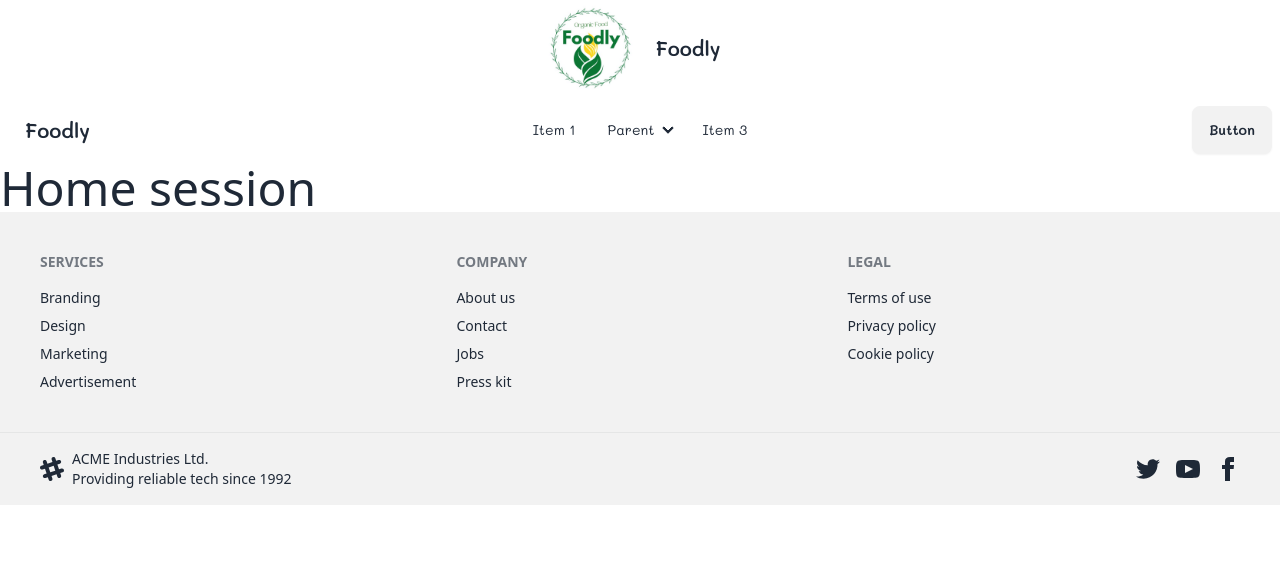
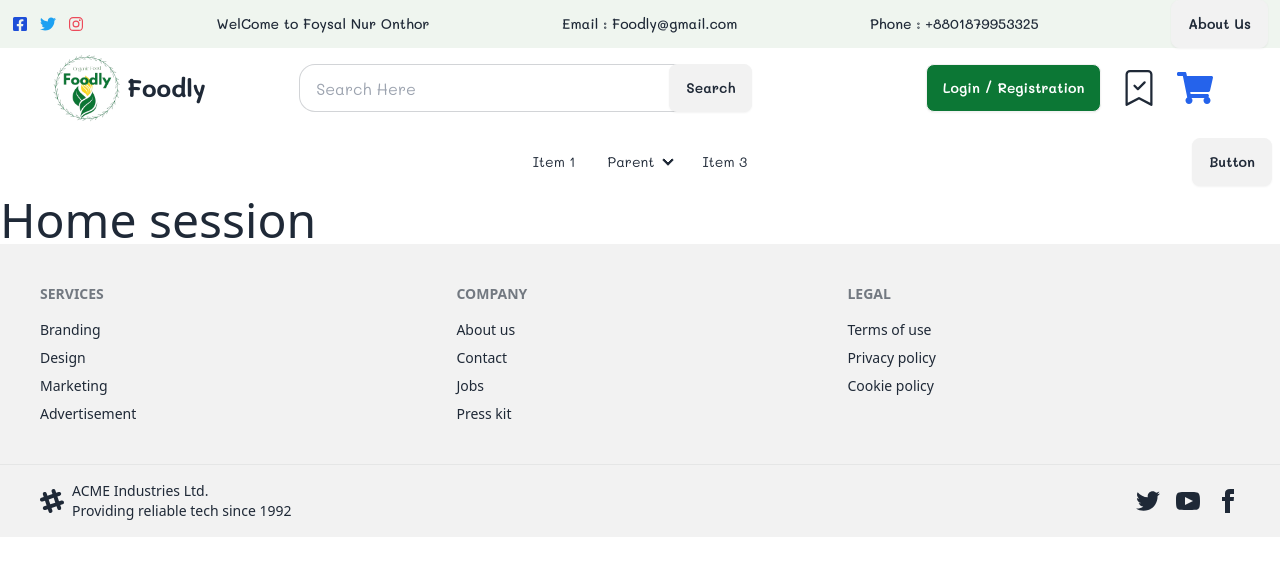
Before and after one commit to Foysal79/Foodly, a React (Vite) app: page / in a window 1280 px wide. Shown: the top 576 px of the page. Built offline with nearby package versions, Linux system fonts and the light colour scheme.

Commit message:
add naver session

```diff
--- a/package.json
+++ b/package.json
@@ -14,6 +14,7 @@
     "match-sorter": "^6.3.1",
     "react": "^18.2.0",
     "react-dom": "^18.2.0",
+    "react-icons": "^4.12.0",
     "react-router-dom": "^6.21.0",
     "sort-by": "^1.2.0"
   },
--- a/src/Pages/Navber/Navbar.jsx
+++ b/src/Pages/Navber/Navbar.jsx
@@ -1,12 +1,52 @@
+import { FaFacebookSquare, FaShoppingCart, FaTwitter } from "react-icons/fa";
+import { IoLogoInstagram } from "react-icons/io5";
+import { BsBookmarkCheck } from "react-icons/bs";
+
 const Navbar = () => {
   return (
-    <div className="font-Mali">
+    <div className="font-Mali  ">
+
+      <div className="flex justify-between items-center md:px-3 bg-[#EFF5EF] px-5 " >
+        <div className="flex justify-between space-x-3 " >
+        <FaFacebookSquare className="text-blue-700" />
+        <FaTwitter className="text-[#1DA1F2]" />
+        <IoLogoInstagram className="text-[#EC4A5A]" />
+
+        </div>
         <div>
-        <div className="flex justify-center items-center">
-          <img
-            className="w-24 "
-            src="/src/assets/Green Leaf Aesthetic Organic Skincare Logo.jpg" alt=""/>
-          <a className="btn btn-ghost text-xl">Foodly</a>
+          <h2 className="text-sm font-medium" >WelCome to Foysal Nur Onthor</h2>
+        </div>
+        <div>
+          <h2 className="text-sm font-medium" > Email : Foodly@gmail.com </h2>
+
+        </div>
+        <div>
+        <h2 className="text-sm font-medium" > Phone : +8801879953325 </h2>
+
+        </div>
+        <div>
+          <button className="btn" >About Us</button>
+        </div>
+      </div>
+
+      <div className="flex justify-around  items-center" >
+        <div className="flex justify-between items-center  " >
+          <img className="w-20" src="/src/assets/Green_Leaf_Aesthetic_Organic_Skincare_Logo-removebg-preview.png" alt="" />
+          <h2 className="text-2xl font-bold" >Foodly</h2>
+        </div>
+
+        <div className=" w-5/12 flex  " >
+
+        <input type="text" placeholder="Search Here" className="input input-bordered w-full rounded-l-2xl " />
+        <button className="btn relative right-20 " > Search </button>
+
+
+        </div>
+
+        <div className="flex justify-between items-center" >
+          <button className="bg-[#0C7735] hover:bg-[#FDD61F] btn text-white mr-5" >Login / Registration </button>
+          <BsBookmarkCheck className="mr-5 text-4xl" />
+          <FaShoppingCart className="text-blue-600 mr-5 text-4xl" ></FaShoppingCart>
         </div>
       </div>
 
@@ -14,75 +54,44 @@ const Navbar = () => {
   <div className="navbar-start">
     <div className="dropdown">
       <div tabIndex={0} role="button" className="btn btn-ghost lg:hidden">
-              <svg
-                xmlns="http://www.w3.org/2000/svg"
-                className="h-5 w-5"
-                fill="none"
-                viewBox="0 0 24 24"
-                stroke="currentColor"
-              >
-                <path
-                  strokeLinecap="round"
-                  strokeLinejoin="round"
-                  strokeWidth="2"
-                  d="M4 6h16M4 12h8m-8 6h16"
-                />
-              </svg>
+        <svg xmlns="http://www.w3.org/2000/svg" className="h-5 w-5" fill="none" viewBox="0 0 24 24" stroke="currentColor"><path strokeLinecap="round" strokeLinejoin="round" strokeWidth="2" d="M4 6h16M4 12h8m-8 6h16" /></svg>
       </div>
-            <ul
-              tabIndex={0}
-              className="menu menu-sm dropdown-content mt-3 z-[1] p-2 shadow bg-base-100 rounded-box w-52"
-            >
-              <li>
-                <a>Item 1</a>
-              </li>
+      <ul tabIndex={0} className="menu menu-sm dropdown-content mt-3 z-[1] p-2 shadow bg-base-100 rounded-box w-52">
+        <li><a>Item 1</a></li>
         <li>
           <a>Parent</a>
           <ul className="p-2">
-                  <li>
-                    <a>Submenu 1</a>
-                  </li>
-                  <li>
-                    <a>Submenu 2</a>
-                  </li>
+            <li><a>Submenu 1</a></li>
+            <li><a>Submenu 2</a></li>
           </ul>
         </li>
-              <li>
-                <a>Item 3</a>
-              </li>
+        <li><a>Item 3</a></li>
       </ul>
     </div>
-          <div>
-            <a className="btn btn-ghost text-xl">Foodly</a>
-          </div>
+    <a className="btn btn-ghost text-xl"></a>
   </div>
   <div className="navbar-center hidden lg:flex">
     <ul className="menu menu-horizontal px-1">
-            <li>
-              <a>Item 1</a>
-            </li>
+      <li><a>Item 1</a></li>
       <li>
         <details>
           <summary>Parent</summary>
           <ul className="p-2">
-                  <li>
-                    <a>Submenu 1</a>
-                  </li>
-                  <li>
-                    <a>Submenu 2</a>
-                  </li>
+            <li><a>Submenu 1</a></li>
+            <li><a>Submenu 2</a></li>
           </ul>
         </details>
       </li>
-            <li>
-              <a>Item 3</a>
-            </li>
+      <li><a>Item 3</a></li>
     </ul>
   </div>
   <div className="navbar-end">
     <a className="btn">Button</a>
   </div>
       </div>
+
+
+
     </div>
   );
 };
```
Also changed, not shown: 1 other file (tests, documents, lock files or other folders). Lines whose indentation alone changed are shown as unchanged.
